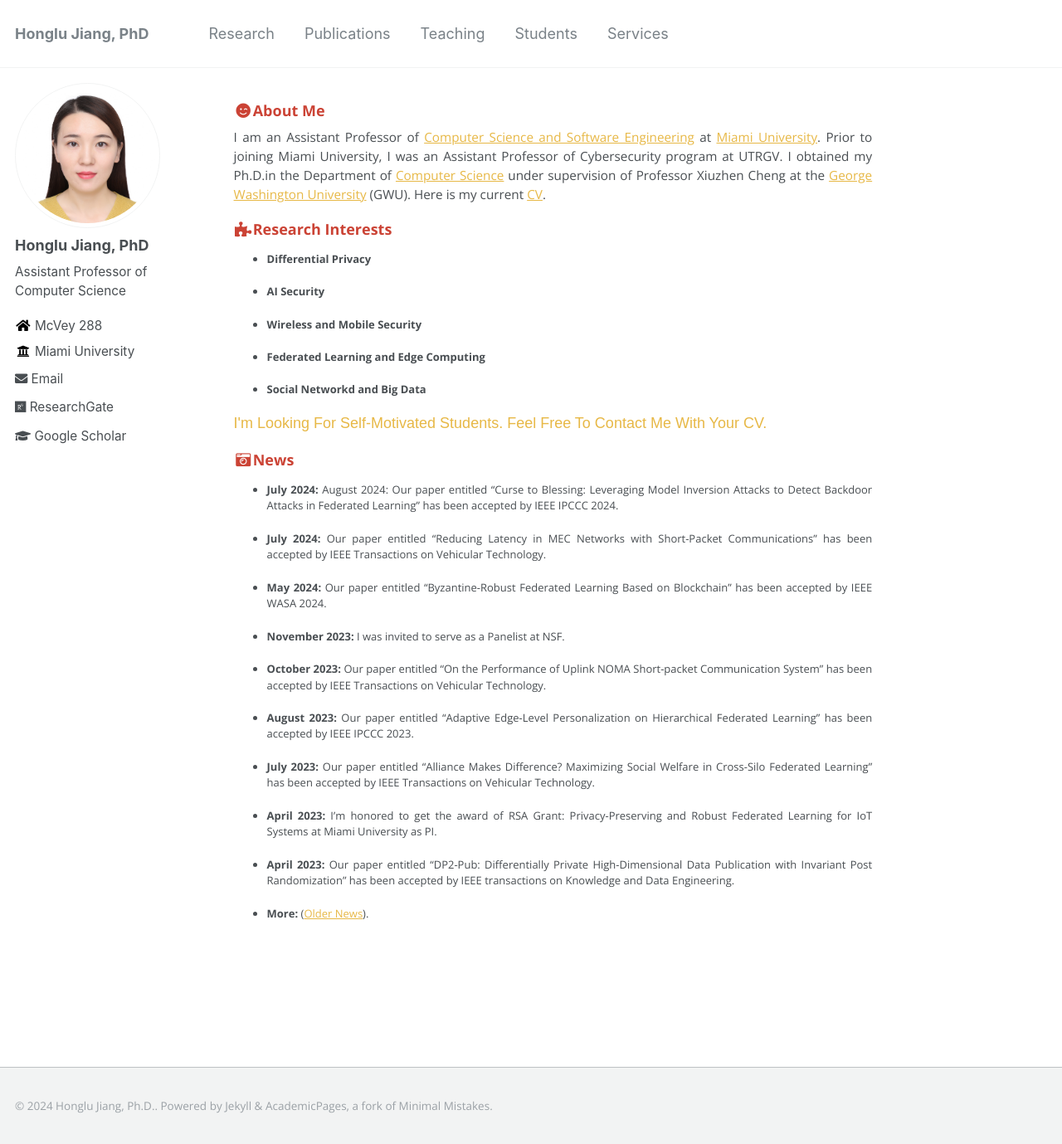
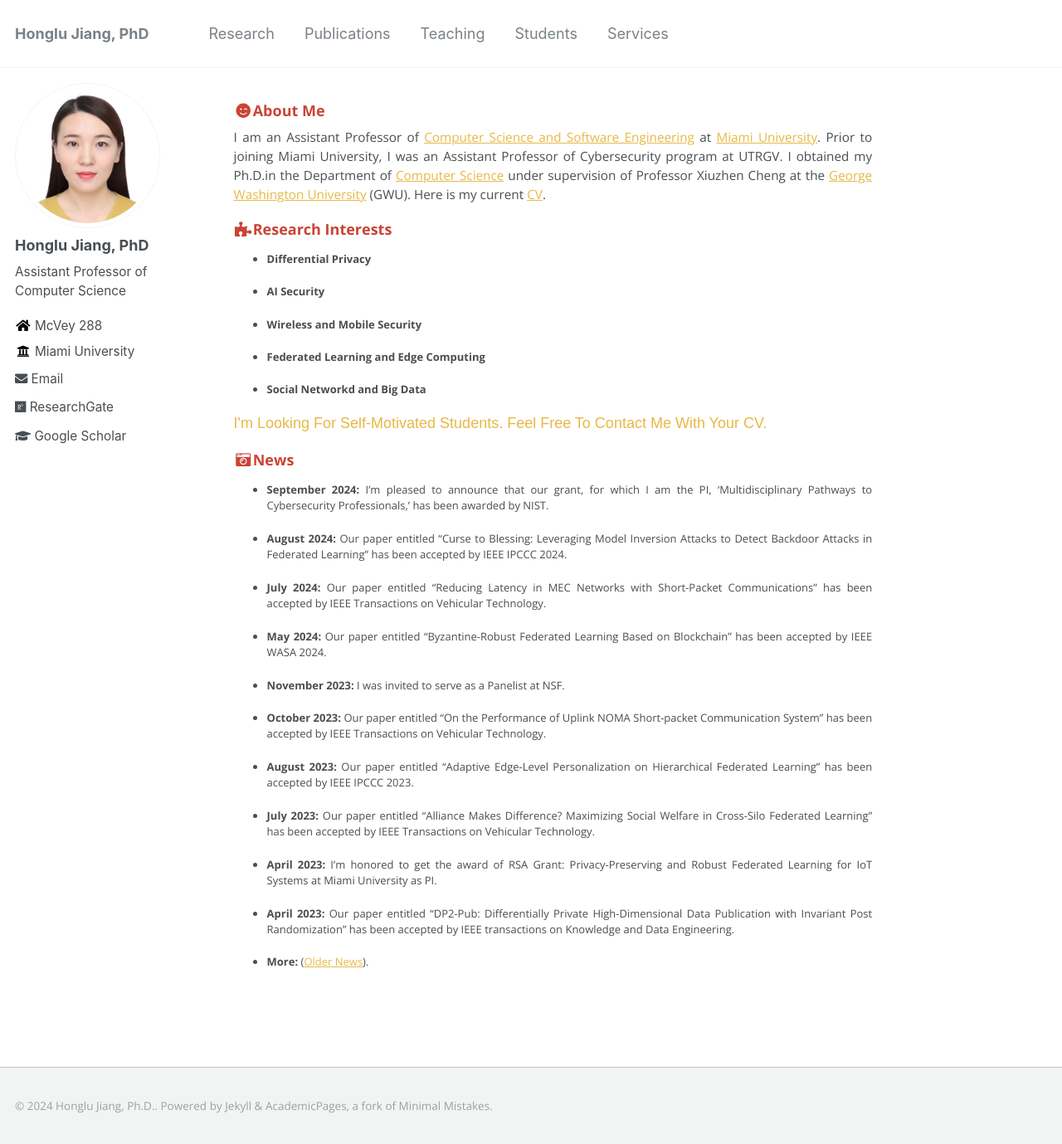
Before and after one commit to hljiang0720/hljiang.github.io, a Jekyll site: the page built from _pages/about.md, in a window 1280 px wide and 1379 px high. Shown: the whole window at 83% size. Built offline with Jekyll 4.4.1, drawn with Linux system fonts in a browser that asks for light colours.

Commit message:
Update about.md

```diff
--- a/_pages/about.md
+++ b/_pages/about.md
@@ -31,7 +31,9 @@ I obtained my Ph.D.in the Department of [Computer Science](https://www.cs.seas.g
 
 ### <i class="fa fa-fw fa-camera-retro" aria-hidden="true" style="color:#cb4335"></i><font color="#cb4335">News</font>
 
-* **July 2024:** August 2024: Our paper entitled “Curse to Blessing: Leveraging Model Inversion Attacks to Detect Backdoor Attacks in Federated Learning" has been accepted by IEEE IPCCC 2024.
+* **September 2024:** I’m pleased to announce that our grant, for which I am the PI, 'Multidisciplinary Pathways to Cybersecurity Professionals,' has been awarded by NIST.
+
+* **August 2024:** Our paper entitled “Curse to Blessing: Leveraging Model Inversion Attacks to Detect Backdoor Attacks in Federated Learning" has been accepted by IEEE IPCCC 2024.
 
 * **July 2024:** Our paper entitled “Reducing Latency in MEC Networks with Short-Packet Communications" has been accepted by IEEE Transactions on Vehicular Technology.
 
```
